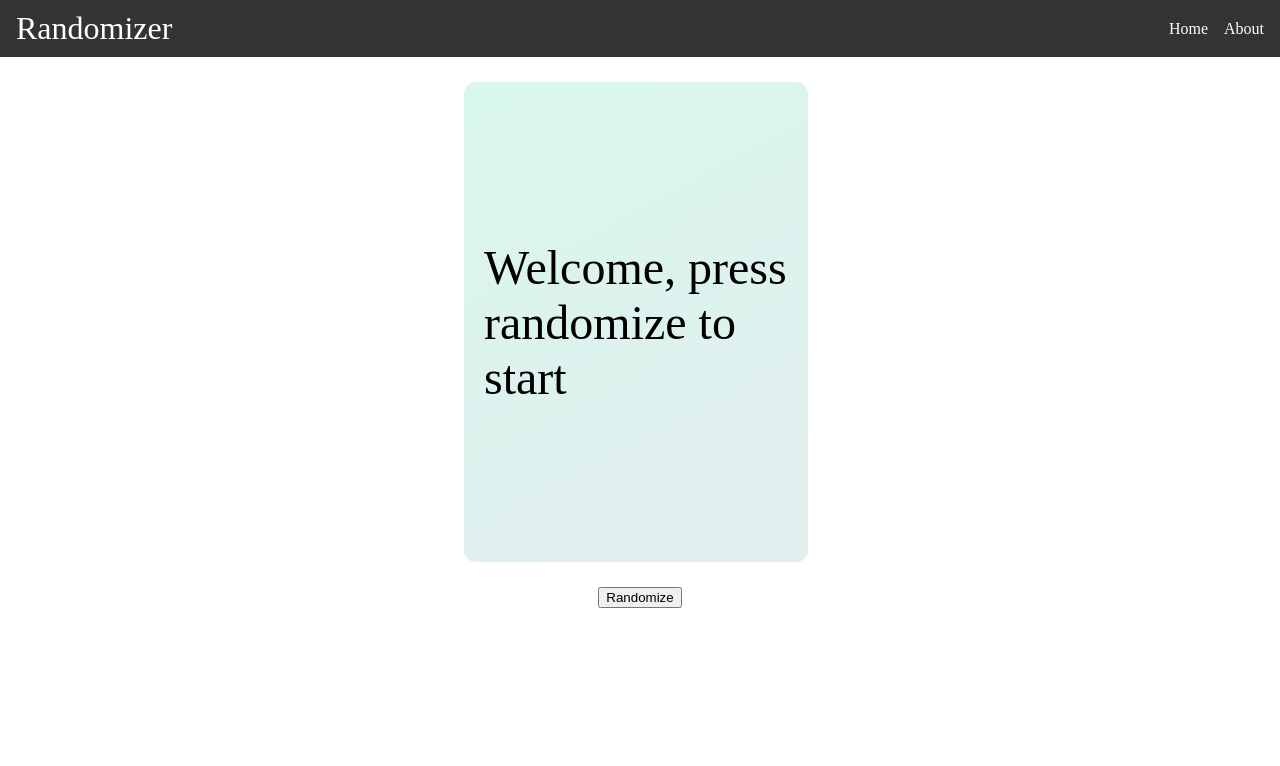
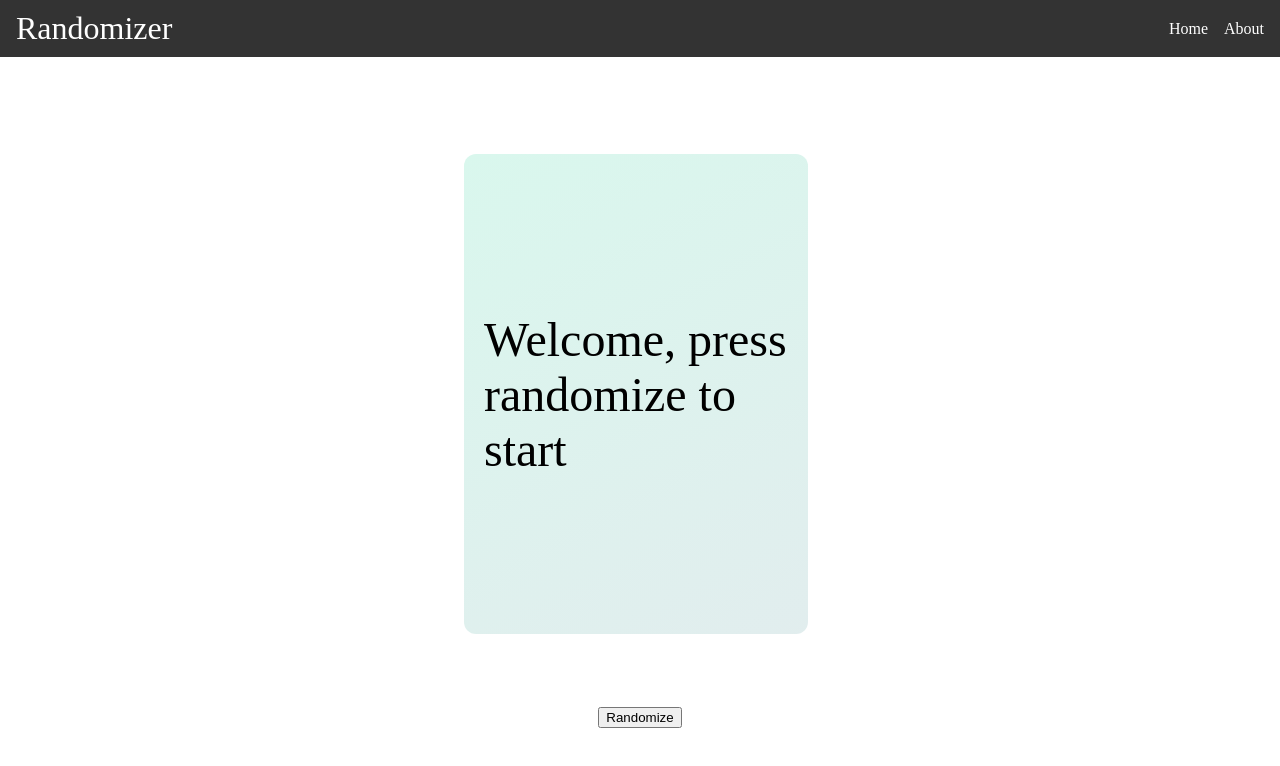
Before and after one commit to zammyk/local-randomizer, a Vue app: page / in a window 1280 px wide. Shown: the top 766 px of the page. Built offline with nearby package versions, Linux system fonts and the light colour scheme.

Commit message:
Make div#main take all the height of window

```diff
--- a/src/App.vue
+++ b/src/App.vue
@@ -1,5 +1,5 @@
 <template>
-<main>
+<main class="main-window">
   <Navbar></Navbar>
   <Game></Game>
 </main>
@@ -24,4 +24,9 @@ body {
   height: 100%;
   margin: 0;
 }
+.main-window {
+  height: 100vh;
+  display: flex;
+  flex-direction: column;
+}
 </style>
--- a/src/components/Game.vue
+++ b/src/components/Game.vue
@@ -82,5 +82,7 @@ display: flex;
 flex-direction: column;
 align-items: center;
 justify-content: center;
+gap: 3rem;
+flex: 1;
 }
 </style>
```
